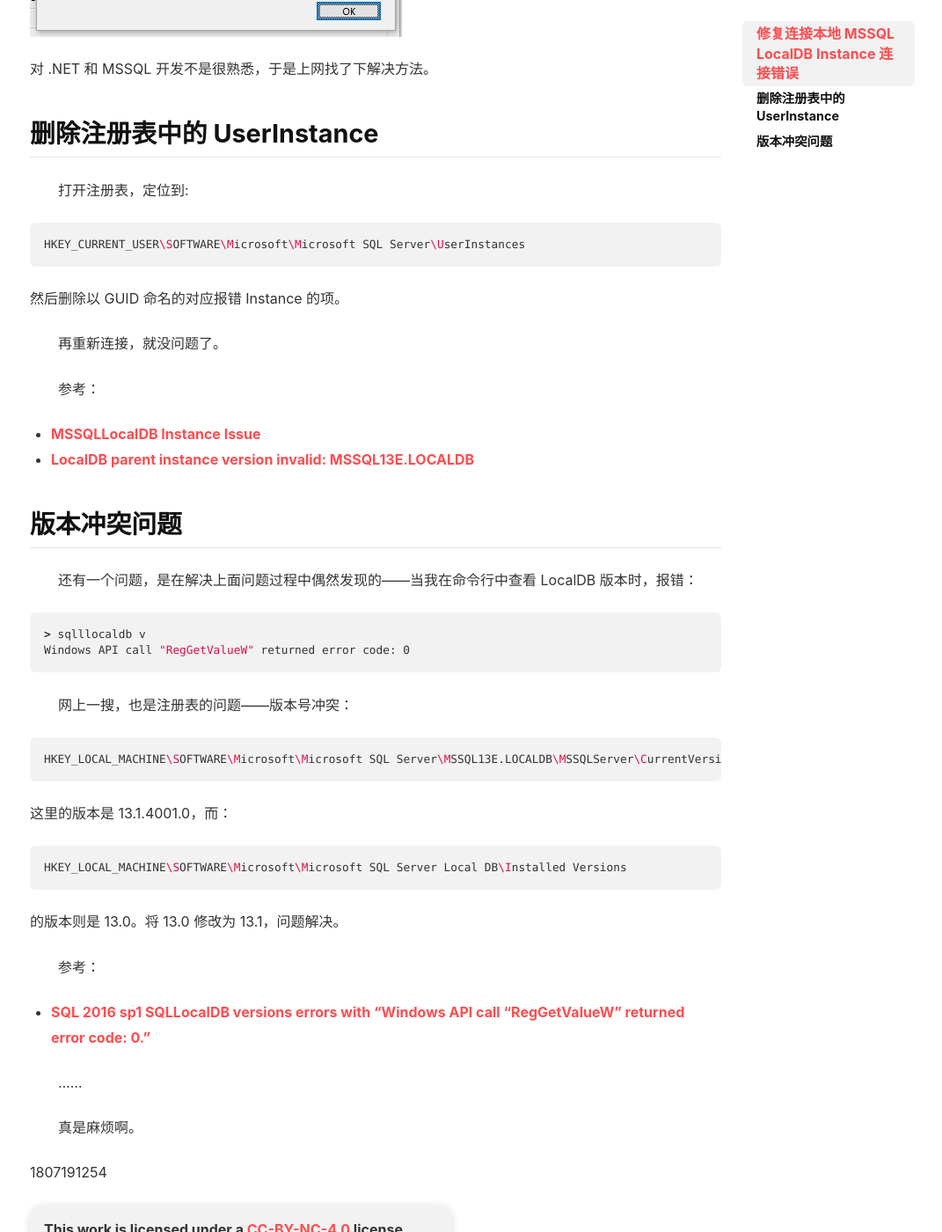
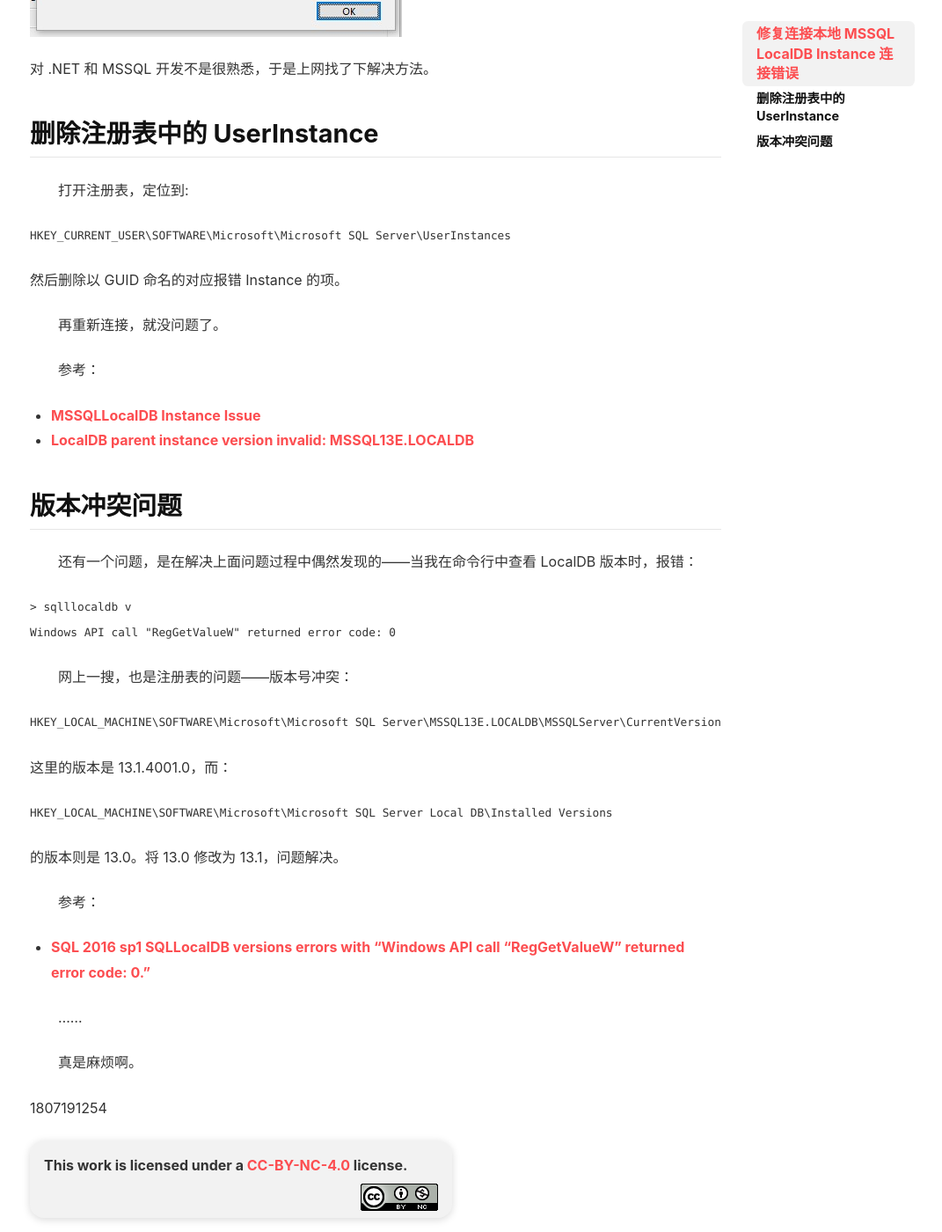
Before and after one commit to tjcccc/tjcccc.github.io, a Jekyll site: the page built from _posts/2018-07-19-fix-mssqllocaldb-instance-connection.md, in a window 1280 px wide and 1400 px high, scrolled down 689 px. Shown: the whole window at 88% size, without its empty margins (103-1174 px from the left). Built offline with Jekyll 4.4.1, drawn with Linux system fonts in a browser that asks for light colours; nearby versions of some CDN libraries.

Commit message:
Update format.

````diff
--- a/_posts/2018-07-19-fix-mssqllocaldb-instance-connection.md
+++ b/_posts/2018-07-19-fix-mssqllocaldb-instance-connection.md
@@ -18,7 +18,7 @@
 
 　　打开注册表，定位到:
 
-```shell
+```txt
 HKEY_CURRENT_USER\SOFTWARE\Microsoft\Microsoft SQL Server\UserInstances
 ```
 
@@ -35,20 +35,20 @@
 
 　　还有一个问题，是在解决上面问题过程中偶然发现的——当我在命令行中查看 LocalDB 版本时，报错：
 
-```shell
+```txt
 > sqlllocaldb v
 Windows API call "RegGetValueW" returned error code: 0
 ```
 
 　　网上一搜，也是注册表的问题——版本号冲突：
 
-```shell
+```txt
 HKEY_LOCAL_MACHINE\SOFTWARE\Microsoft\Microsoft SQL Server\MSSQL13E.LOCALDB\MSSQLServer\CurrentVersion
 ```
 
 这里的版本是 13.1.4001.0，而：
 
-```shell
+```txt
 HKEY_LOCAL_MACHINE\SOFTWARE\Microsoft\Microsoft SQL Server Local DB\Installed Versions
 ```
 
````
Also changed, not shown: _drafts/2018/180719-fix-mssqllocaldb-instance-connection.md (+4 -4 lines).
